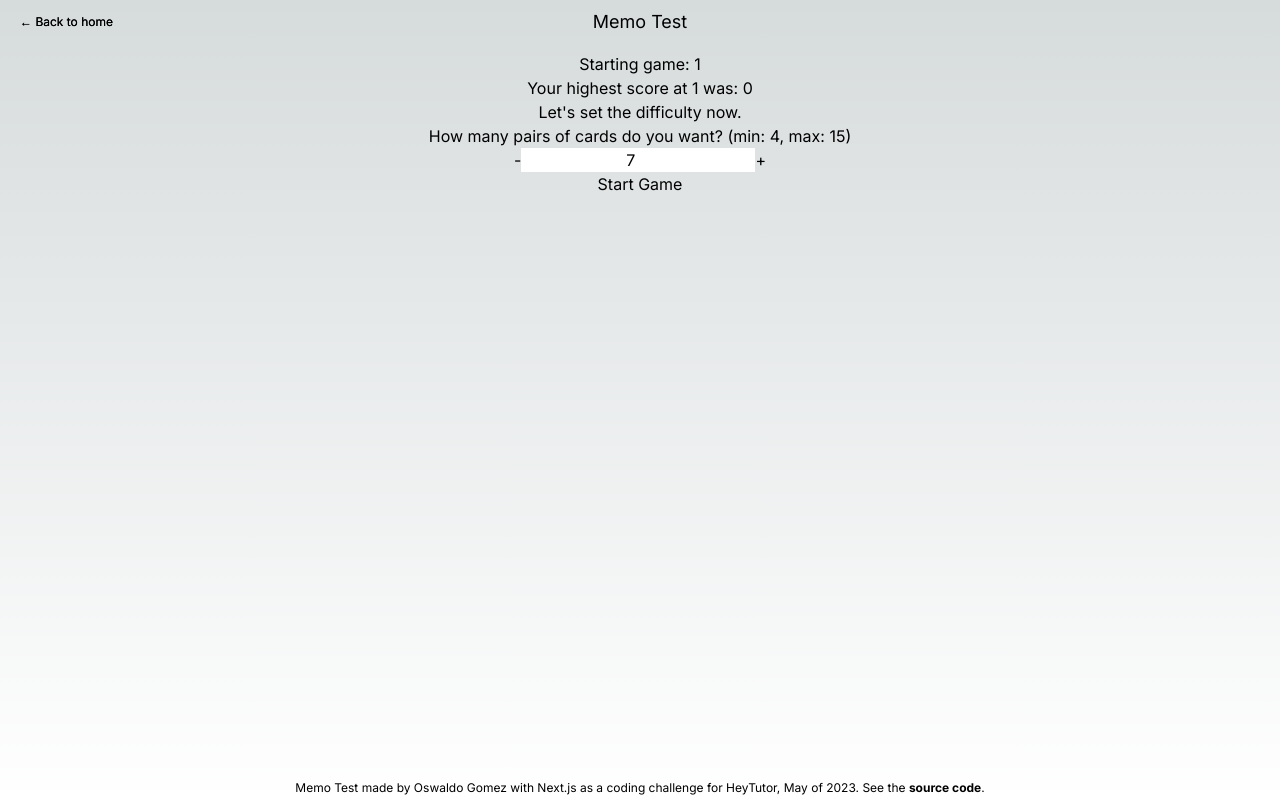
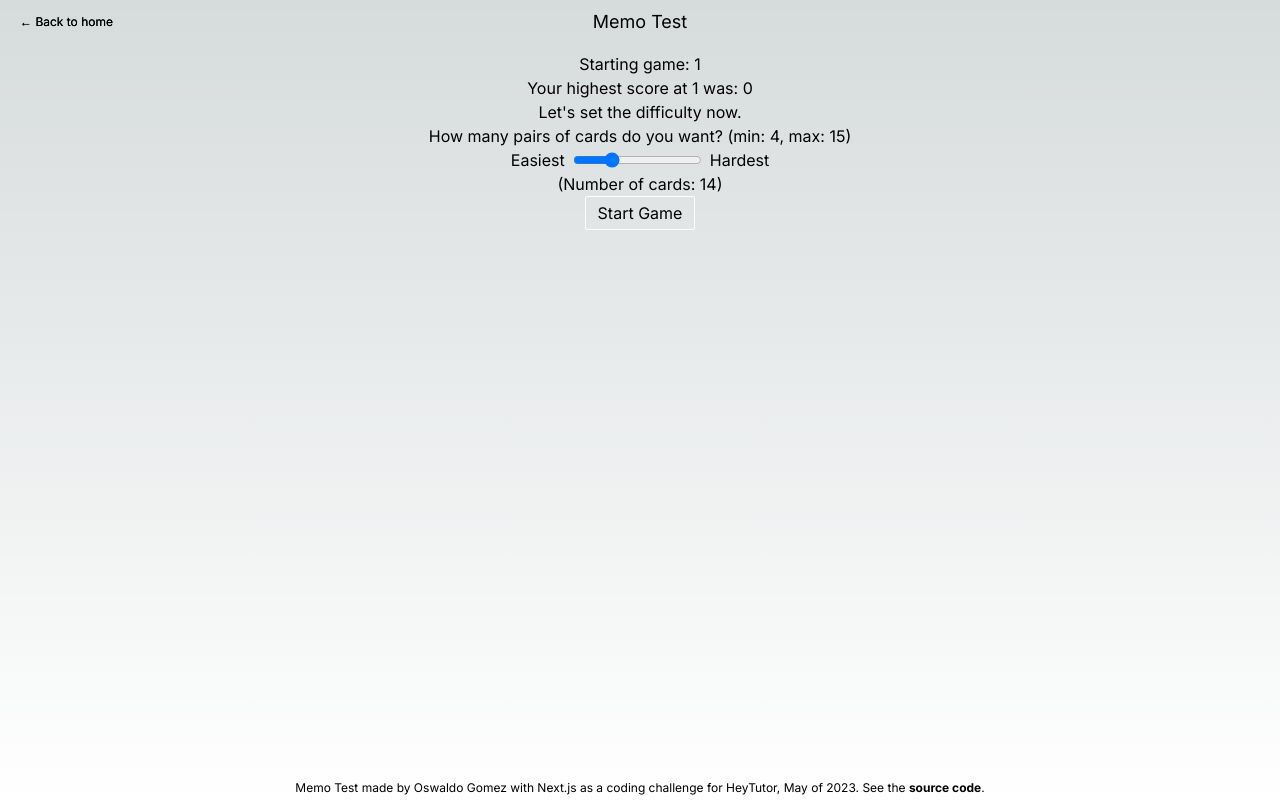
Before and after one commit to ogomez93/heytutor-memo-test, a Next.js app: page /1/new_game in a window 1280 px wide. Built offline with nearby package versions, Linux system fonts and the light colour scheme.

Commit message:
Styles buttons

```diff
--- a/app/[gameType]/new_game/pairs_form.js
+++ b/app/[gameType]/new_game/pairs_form.js
@@ -3,6 +3,7 @@
 import { useRouter } from 'next/navigation'
 import { useRef, useState } from 'react'
 
+import ButtonLink from '@/components/button_link'
 import { PAIRS_AMOUNT } from '@/constants'
 import { gameKeyBuilder } from '@/lib/key_builder'
 import resetGame from '@/lib/reset_game'
@@ -10,8 +11,7 @@ import resetGame from '@/lib/reset_game'
 export default function PairsForm({ gameType }) {
   const router = useRouter()
   const [pairsAmount, setPairsAmount] = useState(7)
-  const increase = () => pairsAmount !== 15 && setPairsAmount(pairsAmount + 1)
-  const decrease = () => pairsAmount !== 4 && setPairsAmount(pairsAmount - 1)
+  const handleChange = e => setPairsAmount(e.target.value)
   const keyBuilder = useRef(gameKeyBuilder(gameType))
 
   const handleStartGame = () => {
@@ -22,13 +22,16 @@ export default function PairsForm({ gameType }) {
 
   return (
     <>
-      <div className='flex justify-center'>
-        <button onClick={decrease}>-</button>
-        <input className='text-black text-center' type='number' value={pairsAmount} readOnly />
-        <button onClick={increase}>+</button>
+      <div>
+        <div className='flex justify-center'>
+          <span>Easiest</span>
+          <input className='text-black text-center mx-2' min={4} max={15} onChange={handleChange} step={1} type='range' value={pairsAmount} />
+          <span>Hardest</span>
+        </div>
+        <div>(Number of cards: { pairsAmount * 2 })</div>
       </div>
       <div className='text-center'>
-        <button onClick={handleStartGame}>Start Game</button>
+        <ButtonLink Tag='button' onClick={handleStartGame}>Start Game</ButtonLink>
       </div>
     </>
   )
--- a/app/continue_button.js
+++ b/app/continue_button.js
@@ -1,10 +1,10 @@
 'use client'
 
-import Link from 'next/link'
 import useBoard from '@/custom_hooks/use_board'
+import ButtonLink from '@/components/button_link'
 
 export default function ContinueButton({ gameType }) {
   const [board, _setBoard] = useBoard(gameType)
   if (board === null || board.length === 0) return
-  return <Link href={`${gameType}`}>Continue</Link>
+  return <ButtonLink href={`${gameType}`}>Continue</ButtonLink>
 }
--- a/app/game_type.js
+++ b/app/game_type.js
@@ -1,5 +1,5 @@
-import Link from 'next/link'
 import { startCase } from 'lodash'
+import ButtonLink from '@/components/button_link'
 import DisplayHighestScore from '@/components/display_highest_score'
 import ContinueButton from './continue_button'
 
@@ -12,7 +12,7 @@ export default function GameType({ gameType }) {
       </div>
       <div>
         <ContinueButton gameType={gameType} />{' '}
-        <Link href={`/${gameType}/new_game`}>Start</Link>
+        <ButtonLink href={`/${gameType}/new_game`}>Start</ButtonLink>
       </div>
     </li>
   )
--- /dev/null
+++ b/components/button_link.js
@@ -0,0 +1,8 @@
+import clsx from 'clsx'
+import Link from 'next/link'
+
+export default function ButtonLink({ Tag = Link, className, ...props }) {
+  return (
+    <Tag {...props} className={clsx(className, 'px-3 py-1 border border-white rounded-sm hover:bg-gray-800')} />
+  )
+}
```
